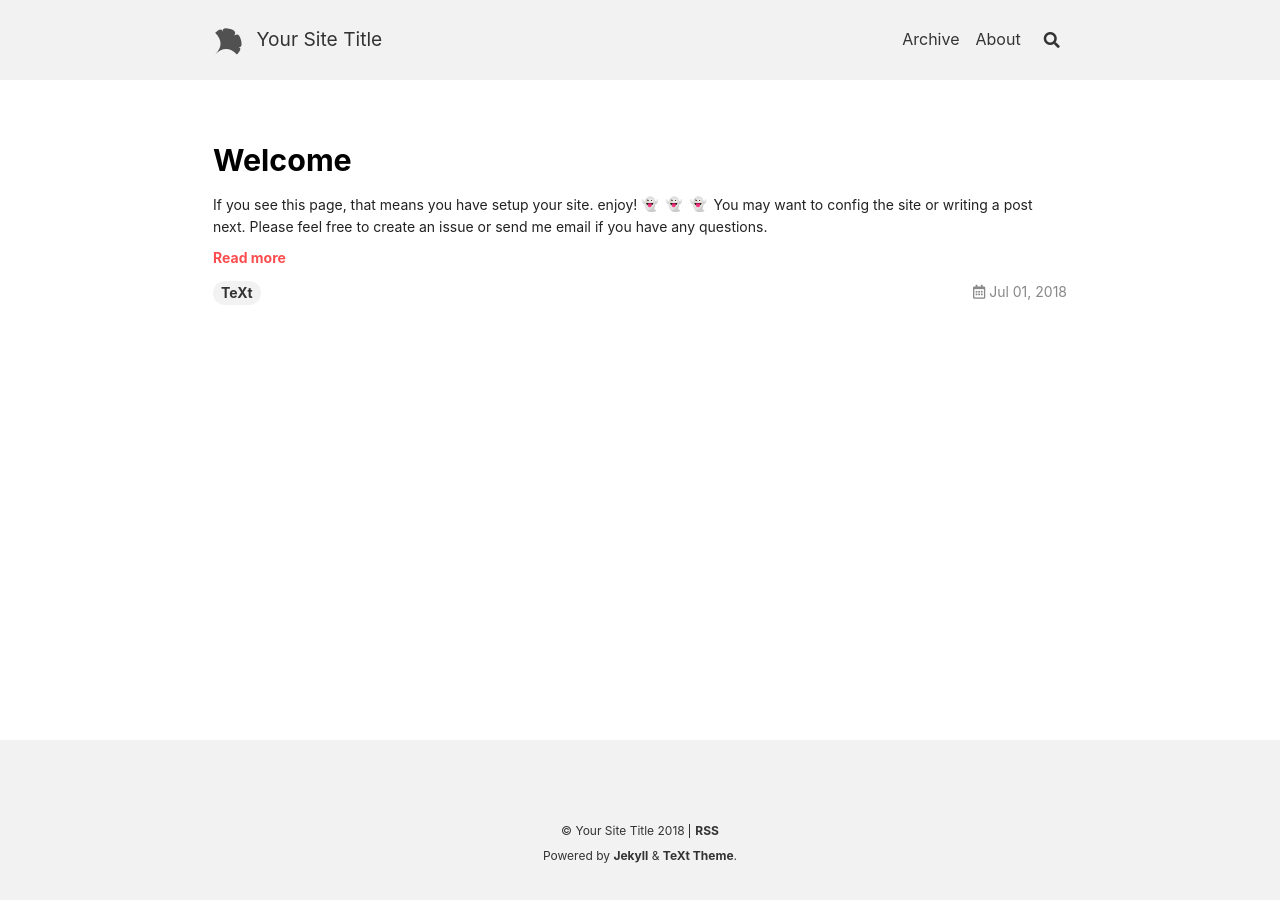
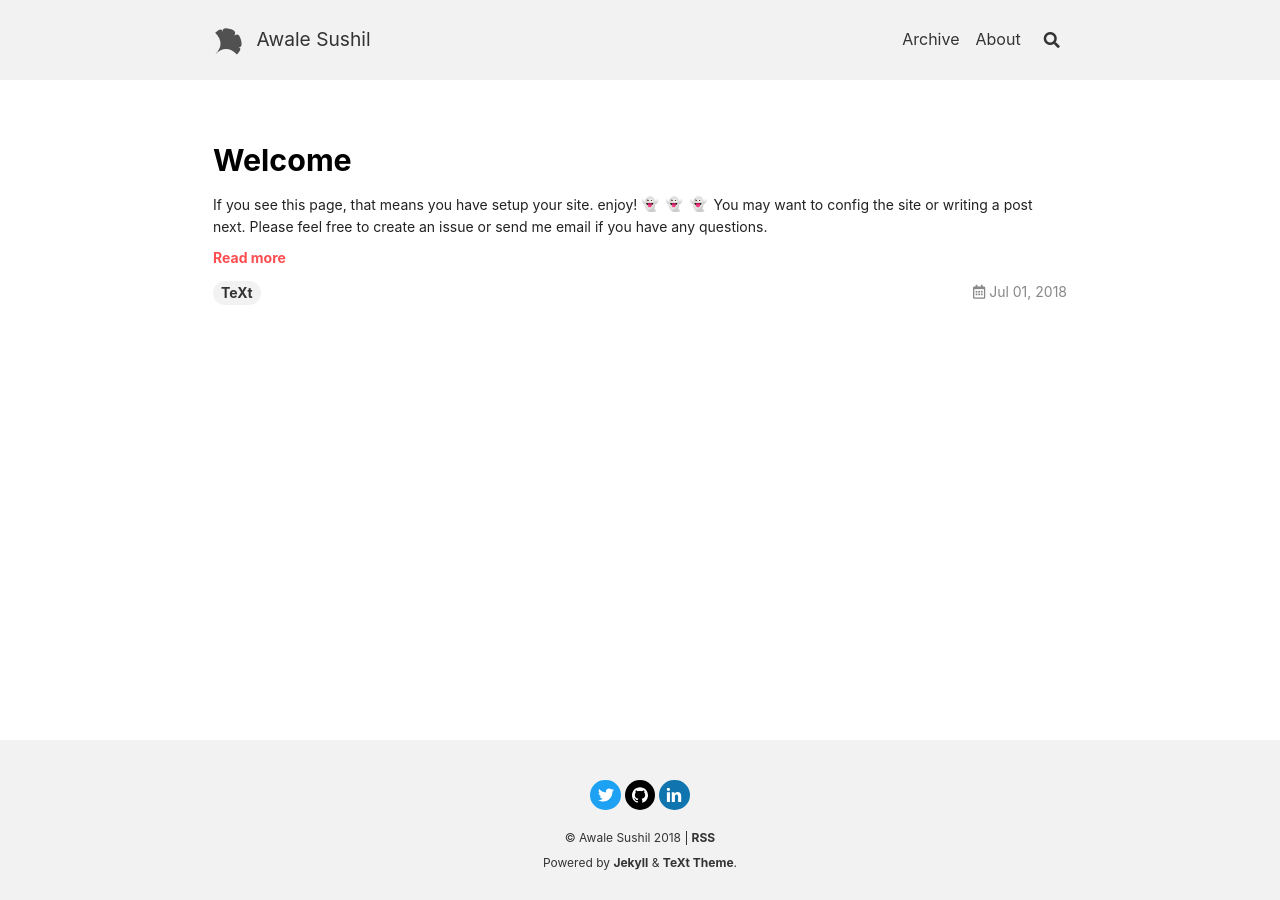
Before and after one commit to awalesushil/blog, a Jekyll site: the page built from index.html, in a window 1280 px wide. Built offline with Jekyll 4.4.1, drawn with Linux system fonts in a browser that asks for light colours; nearby versions of some CDN libraries; emoji names are drawn with the system emoji font; the list of posts is cut into pages by our own code; part of the change alters nothing that is shown.

Commit message:
Configured the blog

```diff
--- a/_config.yml
+++ b/_config.yml
@@ -18,11 +18,11 @@
 ##############################
 text_skin: default # "default" (default), "dark", "forest", "ocean", "chocolate", "orange"
 highlight_theme: default # "default" (default), "tomorrow", "tomorrow-night", "tomorrow-night-eighties", "tomorrow-night-blue", "tomorrow-night-bright"
-url     : # the base hostname & protocol for your site e.g. https://www.someone.com
+url     : https://blog.sushilawale.com
 baseurl : # does not include hostname
-title   : Your Site Title
+title   : Awale Sushil
 description: > # this means to ignore newlines until "Language & timezone"
-  Your Site Description
+  Ruminations of a Computer Science student
 
 
 ## => Language and Timezone
@@ -35,25 +35,25 @@ timezone: # see https://en.wikipedia.org/wiki/List_of_tz_database_time_zones for
 ##############################
 author:
   type      : # "person" (default), "organization"
-  name      : Your Name
+  name      : Awale Sushil
   url       :
-  avatar    : # path or url of avatar image
-  bio       : I am an amazing person.
+  avatar    : https://avatars3.githubusercontent.com/u/31770586?s=460&v=4
+  bio       : A CS student interested in NLP and AI
   email     :
   facebook  : # "user_name" the last part of your profile url, e.g. https://www.facebook.com/user_name
-  twitter   : # "user_name" the last part of your profile url, e.g. https://twitter.com/user_name
+  twitter   : https://twitter.com/awalesushil
   googleplus: # "user_id"   the last part of your profile url, e.g. https://plus.google.com/u/0/user_id
   weibo     : # "user_id"   the last part of your profile url, e.g. https://www.weibo.com/user_id/profile?...
   douban    : # "user_name" the last part of your profile url, e.g. https://www.douban.com/people/user_name/
-  linkedin  : # "user_name" the last part of your profile url, e.g. https://www.linkedin.com/in/user_name/
-  github    : # "user_name" the last part of your profile url, e.g. https://github.com/user_name
+  linkedin  : https://www.linkedin.com/in/sushilawale/
+  github    : https://github.com/awalesushil
   npm       : # "user_name" the last part of your profile url, e.g. https://www.npmjs.com/~user_name
 
 
 ## => GitHub Repository (if the site is hosted by GitHub)
 ##############################
-repository: user_name/repo_name
-repository_tree: master
+repository: awalesushil/blog
+repository_tree: gh-pages
 
 
 ## => Paths
@@ -81,14 +81,14 @@ toc:
 ## => Markdown Enhancements
 ##############################
 ## Mathjax
-mathjax: # false (default), true
-mathjax_autoNumber: # false (default), true
+mathjax: true
+mathjax_autoNumber: true
 
 ## Mermaid
-mermaid: # false (default), true
+mermaid: true
 
 ## Chart
-chart: # false (default), true
+chart: true
 
 
 ## => Paginate
@@ -105,11 +105,11 @@ sources: # bootcdn (default), unpkg
 ## => Comments
 ##############################
 comments:
-  provider: false # false (default), "disqus", "gitalk", "custom"
+  provider: "disqus" # "gitalk", "custom"
 
   ## Disqus
   disqus:
-    shortname: # the Disqus shortname for the site
+    shortname: sushilawale
 
   ## Gitalk
   # please refer to https://github.com/gitalk/gitalk for more info.
@@ -149,7 +149,7 @@ analytics:
 ##############################
 markdown    : kramdown
 highlighter : rouge
-permalink   : date
+permalink   : none
 
 exclude:
   - CHANGELOG.md
```
